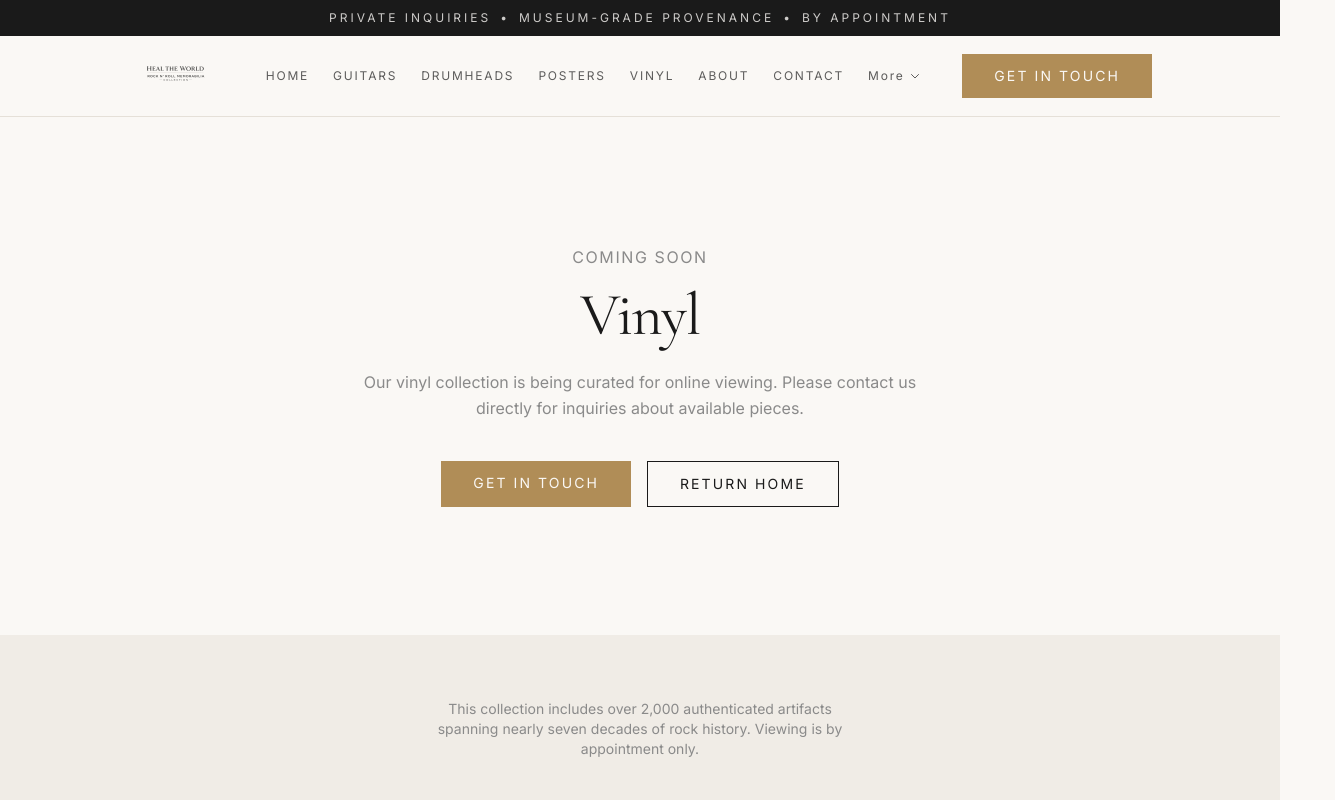
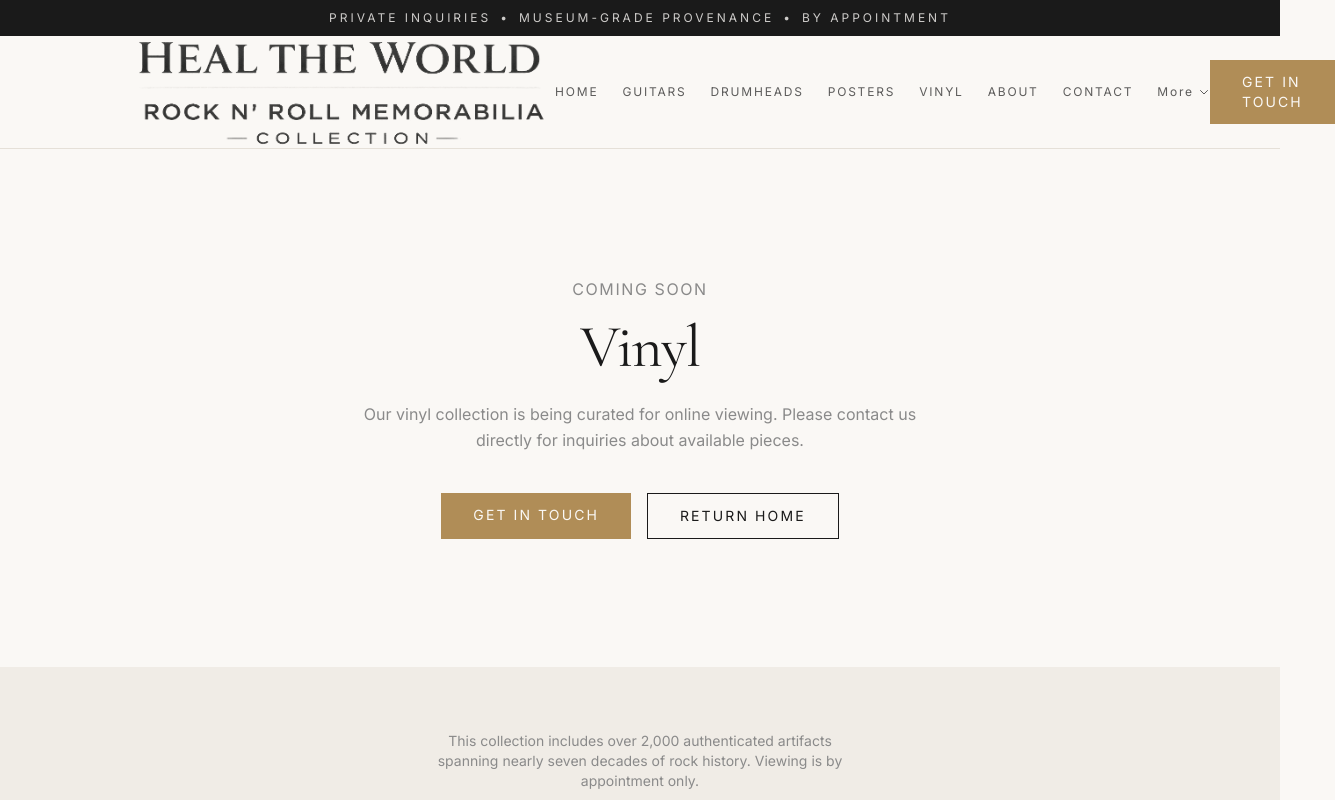
Before and after one commit to maxmarketpros/Heal-the-world, a Next.js app: page /vinyl in a window 1280 px wide. Shown: the top 800 px of the page, 1335 px wide, since content can reach past the window. Built offline with nearby package versions, Linux system fonts and the light colour scheme.

Commit message:
Double logo size in navbar (h-28/h-32) and expand nav height

```diff
--- a/src/components/Navbar.tsx
+++ b/src/components/Navbar.tsx
@@ -41,15 +41,15 @@ export default function Navbar() {
 
     return (
         <header className="sticky top-0 z-50 bg-ivory/95 backdrop-blur-md border-b border-light-border">
-            <nav className="section-padding flex items-center justify-between h-20">
+            <nav className="section-padding flex items-center justify-between h-28">
                 {/* Logo */}
                 <Link href="/" className="flex items-center shrink-0">
                     <Image
                         src="/logo.png"
                         alt="Heal The World — Rock N' Roll Memorabilia Collection"
-                        width={300}
-                        height={80}
-                        className="h-14 md:h-16 w-auto object-contain brightness-[0.3] contrast-[1.2]"
+                        width={500}
+                        height={160}
+                        className="h-28 md:h-32 w-auto object-contain brightness-[0.3] contrast-[1.2]"
                         priority
                     />
                 </Link>
```
Also changed, not shown: public/logo.png.
